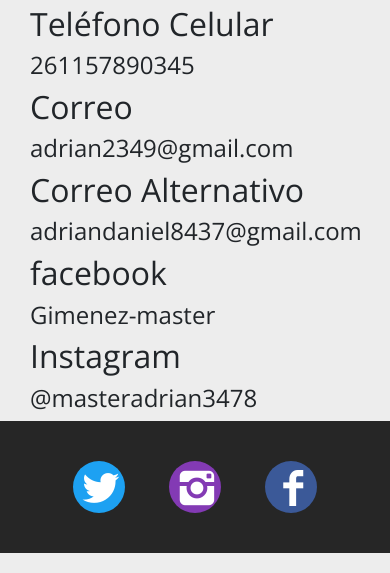
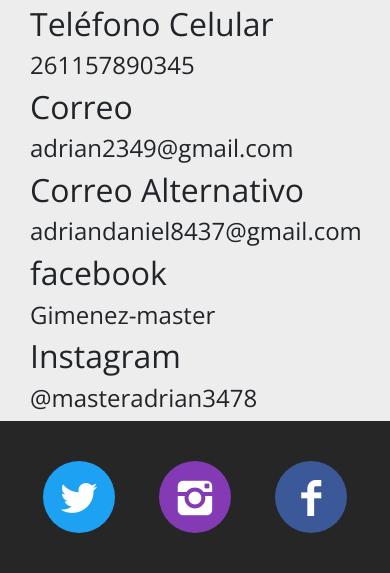
Before and after one commit to ADRIAN7791/adriangimenez.github.io, a plain HTML site: page index.html in a window 390 px wide. Shown: the part 2661-3234 px from the top of the page. Drawn offline with nearby package versions, Linux system fonts and the light colour scheme.

Commit message:
Más cambios en el footer redes sociales responsive

```diff
--- a/css/estilos.css
+++ b/css/estilos.css
@@ -214,10 +214,10 @@ img{
 
 
 			.redes-sociales a.icono{
-				width: 52px;
-			    height: 52px;
+				width: 72px;
+			    height: 72px;
 			    font-size: 40px;
-			    line-height: 52px;
+			    line-height: 72px;
 			    color: #fff;
 			    text-align: center;
 			    background: #cbcbcb;
```
